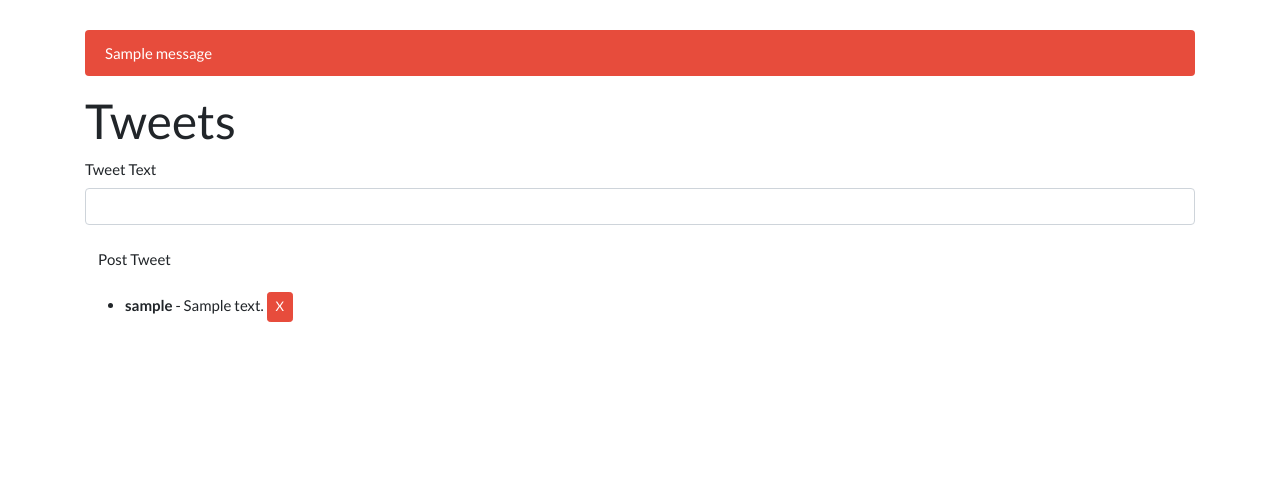
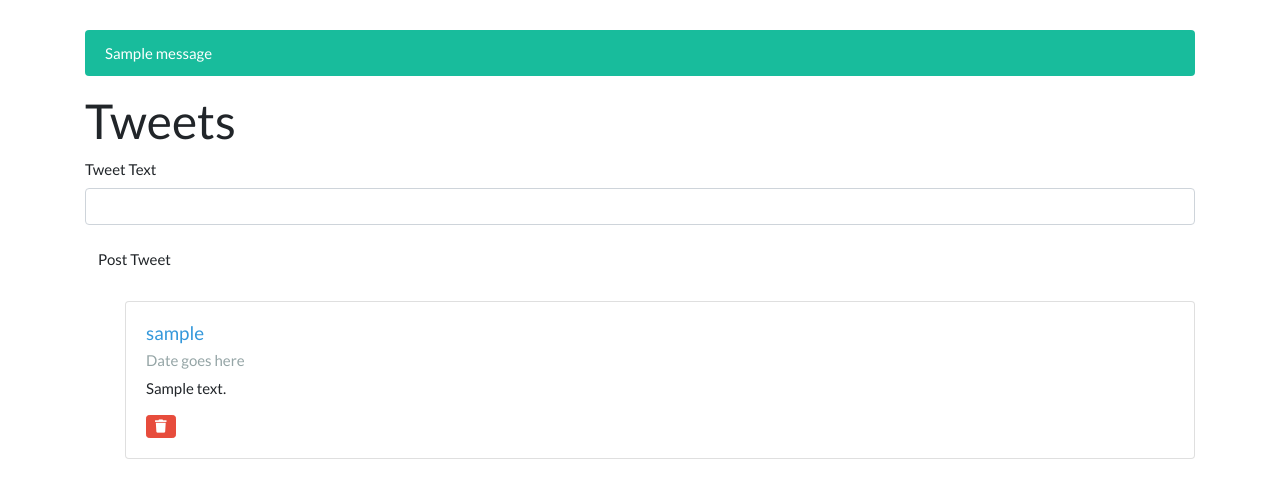
Before and after one commit to quyenpham94/Intermediate-Flask, a Flask app: page /tweets in a window 1280 px wide. Shown: the part 71-569 px from the top of the page. Run offline with Flask 2, Linux system fonts and the light colour scheme; the visitor is signed in with stand-in values (Sample User, id 1); tables that the repository leaves empty hold one stand-in row (values such as "Sample post"); one stand-in notice (Sample message) is shown; some libraries are stand-ins or nearby versions.

Commit message:
add more styles

```diff
--- a/flask-hash-login/app.py
+++ b/flask-hash-login/app.py
@@ -1,6 +1,7 @@
 from flask import Flask, render_template, redirect, session, flash
 from models import connect_db, db, User, Tweet
 from forms import UserForm, TweetForm
+from sqlalchemy.exc import IntegrityError
 
 app = Flask(__name__)
 
@@ -20,7 +21,7 @@ def home_page():
 @app.route('/tweets', methods=["GET","POST"])
 def show_tweets():
     if "user_id" not in session:
-        flash("Please login first")
+        flash("Please login first!", "danger")
         return redirect('/')
     form = TweetForm()
     all_tweets = Tweet.query.all()
@@ -29,7 +30,7 @@ def show_tweets():
         new_tweet = Tweet(text=text, user_id=session['user_id'])
         db.session.add(new_tweet)
         db.session.commit()
-        flash('Tweet Created!')
+        flash('Tweet Created!','success')
         return redirect('/tweets')
 
     return render_template("tweets.html", form=form, tweets=all_tweets)
@@ -38,14 +39,15 @@ def show_tweets():
 def delete_tweet(id):
     """Delete tweet"""
     if 'user_id' not in session:
-        flash("Please login first")
+        flash("Please login first","danger")
         return redirect('/login')
     tweet = Tweet.query.get_or_404(id)
     if tweet.user_id == session['user_id']:
         db.session.delete(tweet)
         db.session.commit()
+        flash("Tweet deleted!", "info")
         return redirect('/tweets')
-    flash("You dont have permission to do that!")
+    flash("You dont have permission to do that!", "danger")
     return redirect('/tweets')
 
 
@@ -58,9 +60,17 @@ def register_user():
         new_user = User.register(username, password)
 
         db.session.add(new_user)
-        db.session.commit()
+        try:
+            db.session.commit()
+        except IntegrityError:
+            form.username.errors.append('Username taken. Please pick another')
+            return render_template('register.html', form=form)
+
+        # db.session.commit()
+
+
         session['user_id'] = new_user.id
-        flash('Welcome! Successfully Created Your Account! ')
+        flash('Welcome! Successfully Created Your Account! ', "success")
         return redirect('/tweets')
 
     return render_template('register.html', form=form)
@@ -75,7 +85,7 @@ def login_user():
 
         user = User.authenticate(username,password)
         if user:
-            flash(f"Welcome Back, {user.username}!")
+            flash(f"Welcome Back, {user.username}!","primary"),
             session['user_id'] = user.id
             return redirect('/tweets')
         else:
@@ -86,5 +96,5 @@ def login_user():
 @app.route('/logout')
 def logout_user():
     session.pop('user_id')
-    flash("Goodbye!")
+    flash("Goodbye!","info")
     return redirect('/')
--- a/flask-hash-login/templates/base.html
+++ b/flask-hash-login/templates/base.html
@@ -28,8 +28,8 @@
   </nav>
 
   <div class="container" style="margin-top: 2em">
-    {% for msg in get_flashed_messages() %}
-    <div class="alert alert-danger">{{ msg }}</div>
+    {% for category, msg in get_flashed_messages(with_categories=True) %}
+    <div class="alert alert-{{category}}">{{ msg }}</div>
     {% endfor %}
 
     {% block content %}
--- a/flask-hash-login/templates/tweets.html
+++ b/flask-hash-login/templates/tweets.html
@@ -24,13 +24,28 @@
 
 <ul>
     {% for tweet in tweets %}
-    <li><b>{{tweet.user.username}}</b> - {{ tweet.text }}
-        {% if session['user_id'] == tweet.user_id %}
-    <form style="display:inline" action="/tweets/{{tweet.id}}" method="POST">
-        <button class="btn btn-sm btn-danger">X</button>
-    </form>
-    {% endif %}
-    </li>
+    <div>
+        <div class="card my-4">
+            <div class="card-body">
+                <h5 class="card-title text-info">{{tweet.user.username}}</h5>
+                <h6 class="card-subtitle mb-2 text-muted">Date goes here</h6>
+                <p class="card-text">
+                    {{ tweet.text }}
+                </p>
+
+                    {% if session['user_id'] == tweet.user_id %}
+                    <form style="display:inline" action="/tweets/{{tweet.id}}" method="POST">
+                    <button class="btn btn-sm btn-danger"><i class="fas fa-trash"></i></button>
+                    </form>
+
+                    {% endif %}
+
+            </div>
+        </div>
+
+    </div>
+
+
     {% endfor %}
 </ul>
 {% endblock %}
```
